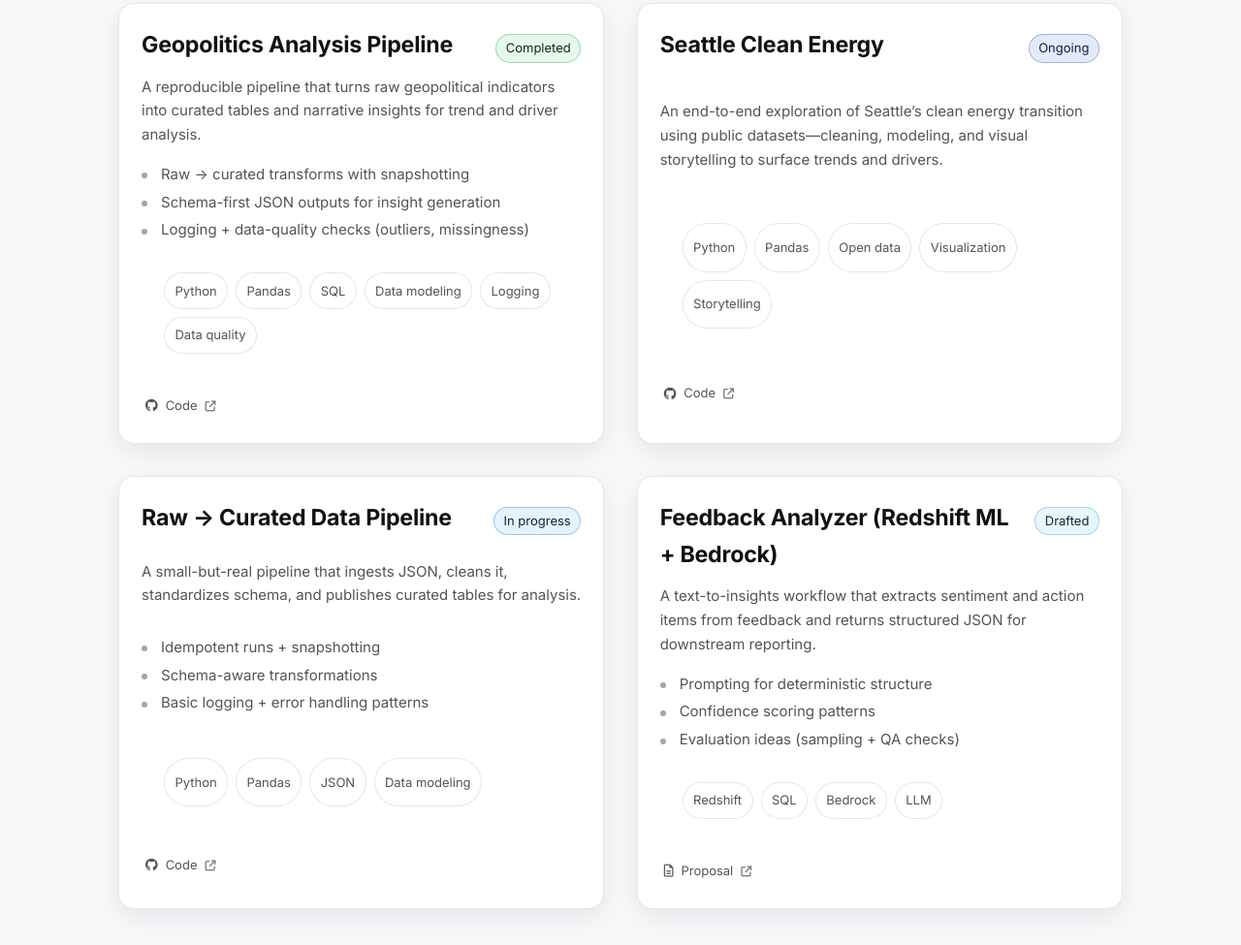
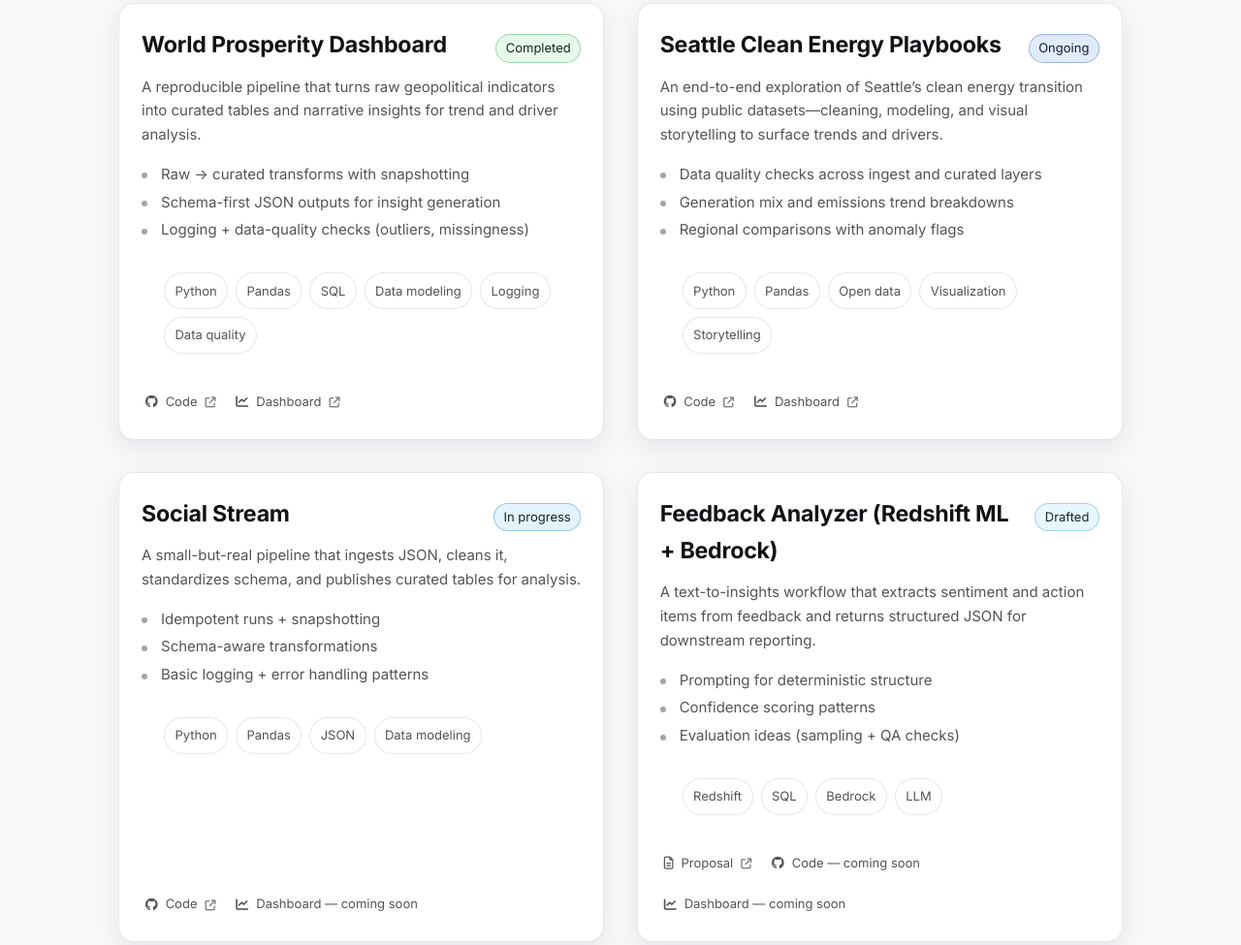
Before and after one commit to FanielHabte/Portfolio-Website, a website: page index.html in a window 1280 px wide. Shown: the part 3749-4724 px from the top of the page at 97% size. Drawn offline with Linux system fonts and the light colour scheme.

Commit message:
updated chips

```diff
--- a/index.html
+++ b/index.html
@@ -112,7 +112,7 @@
           </a>
           <a
             class="btn btn-ghost"
-            href="https://www.linkedin.com/in/fanielhabte"
+            href="https://www.linkedin.com/in/faniel-habte-b22181245"
             rel="noopener noreferrer"
             target="_blank"
           >
@@ -193,7 +193,7 @@
               <div class="hero-card-links">
                 <a
                   class="text-link"
-                  href="https://github.com/fanielhabte"
+                  href="https://github.com/FanielHabte"
                   rel="noopener noreferrer"
                   target="_blank"
                 >
@@ -206,7 +206,7 @@
                 </a>
                 <a
                   class="text-link"
-                  href="https://www.linkedin.com/in/fanielhabte"
+                  href="https://www.linkedin.com/in/faniel-habte-b22181245"
                   rel="noopener noreferrer"
                   target="_blank"
                 >
@@ -539,7 +539,7 @@
             </article>
             <article class="project-card" data-reveal="">
               <div class="project-head">
-                <h3 class="project-title">Geopolitics Analysis Pipeline</h3>
+                <h3 class="project-title">World Prosperity Dashboard</h3>
                 <span class="project-status status-completed">Completed</span>
               </div>
               <p class="project-text">
@@ -574,11 +574,24 @@
                     class="fa-solid fa-arrow-up-right-from-square external-icon"
                   ></i>
                 </a>
+                <a
+                  class="text-link"
+                  href="https://public.tableau.com/app/profile/faniel.habte7061/viz/GeopoliticsDashbord/Overview?publish=yes"
+                  rel="noopener noreferrer"
+                  target="_blank"
+                >
+                  <i aria-hidden="true" class="fa-solid fa-chart-line"></i>
+                  Dashboard
+                  <i
+                    aria-hidden="true"
+                    class="fa-solid fa-arrow-up-right-from-square external-icon"
+                  ></i>
+                </a>
               </div>
             </article>
             <article class="project-card" data-reveal="">
               <div class="project-head">
-                <h3 class="project-title">Seattle Clean Energy</h3>
+                <h3 class="project-title">Seattle Clean Energy Playbooks</h3>
                 <span class="project-status status-ongoing">Ongoing</span>
               </div>
               <p class="project-text">
@@ -586,6 +599,11 @@
                 using public datasets—cleaning, modeling, and visual
                 storytelling to surface trends and drivers.
               </p>
+              <ul class="bullets bullets-tight">
+                <li>Data quality checks across ingest and curated layers</li>
+                <li>Generation mix and emissions trend breakdowns</li>
+                <li>Regional comparisons with anomaly flags</li>
+              </ul>
               <div class="chip-row">
                 <span class="chip">Python</span>
                 <span class="chip">Pandas</span>
@@ -607,11 +625,24 @@
                     class="fa-solid fa-arrow-up-right-from-square external-icon"
                   ></i>
                 </a>
+                <a
+                  class="text-link"
+                  href="https://public.tableau.com/app/profile/faniel.habte7061/viz/SeattleCleanEneryGridProject/DataQuality"
+                  rel="noopener noreferrer"
+                  target="_blank"
+                >
+                  <i aria-hidden="true" class="fa-solid fa-chart-line"></i>
+                  Dashboard
+                  <i
+                    aria-hidden="true"
+                    class="fa-solid fa-arrow-up-right-from-square external-icon"
+                  ></i>
+                </a>
               </div>
             </article>
             <article class="project-card" data-reveal="">
               <div class="project-head">
-                <h3 class="project-title">Raw → Curated Data Pipeline</h3>
+                <h3 class="project-title">Social Stream</h3>
                 <span class="project-status status-progress">In progress</span>
               </div>
               <p class="project-text">
@@ -632,7 +663,7 @@
               <div class="project-links">
                 <a
                   class="text-link"
-                  href="https://github.com/fanielhabte"
+                  href="https://github.com/FanielHabte/day1-api-ingestion"
                   rel="noopener noreferrer"
                   target="_blank"
                 >
@@ -643,6 +674,10 @@
                     class="fa-solid fa-arrow-up-right-from-square external-icon"
                   ></i>
                 </a>
+                <span class="text-link" aria-disabled="true">
+                  <i aria-hidden="true" class="fa-solid fa-chart-line"></i>
+                  Dashboard — coming soon
+                </span>
               </div>
             </article>
             <article class="project-card" data-reveal="">
@@ -682,6 +717,14 @@
                     class="fa-solid fa-arrow-up-right-from-square external-icon"
                   ></i>
                 </a>
+                <span class="text-link" aria-disabled="true">
+                  <i aria-hidden="true" class="fa-brands fa-github"></i>
+                  Code — coming soon
+                </span>
+                <span class="text-link" aria-disabled="true">
+                  <i aria-hidden="true" class="fa-solid fa-chart-line"></i>
+                  Dashboard — coming soon
+                </span>
               </div>
             </article>
           </div>
@@ -716,7 +759,7 @@
               <div class="contact-links">
                 <a
                   class="btn btn-ghost"
-                  href="https://www.linkedin.com/in/fanielhabte"
+                  href="https://www.linkedin.com/in/faniel-habte-b22181245"
                   rel="noopener noreferrer"
                   target="_blank"
                 >
@@ -729,7 +772,7 @@
                 </a>
                 <a
                   class="btn btn-ghost"
-                  href="https://github.com/fanielhabte"
+                  href="https://github.com/FanielHabte"
                   rel="noopener noreferrer"
                   target="_blank"
                 >
--- a/styles.css
+++ b/styles.css
@@ -711,7 +711,8 @@ body.dark-theme .brand-logo {
   border-radius: var(--radius);
   box-shadow: var(--shadow-soft);
   padding: var(--s3);
-  display: grid;
+  display: flex;
+  flex-direction: column;
   gap: 0.75rem;
 }
 
@@ -837,12 +838,12 @@ body.dark-theme .brand-logo {
 .skill-chip {
   display: inline-flex;
   align-items: center;
-  gap: 0.45rem;
-  padding: 0.35rem 0.55rem;
+  gap: 0.5rem;
+  padding: 0.45rem 0.65rem;
   border-radius: 999px;
   border: 1px solid var(--border);
   background: color-mix(in oklab, var(--card) 88%, transparent);
-  font-size: 0.82rem;
+  font-size: var(--fs-sm);
   color: var(--muted);
 }
 
@@ -958,7 +959,12 @@ body.dark-theme .brand-logo {
   display: flex;
   flex-wrap: wrap;
   gap: 0.8rem;
-  margin-top: 0.25rem;
+  margin-top: auto;
+}
+
+.project-card .chip {
+  white-space: nowrap;
+  flex: 0 0 auto;
 }
 
 /* Contact */
```
